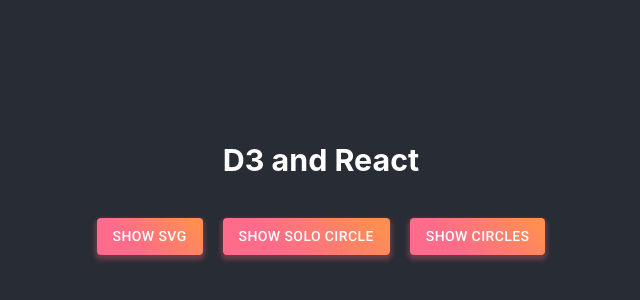
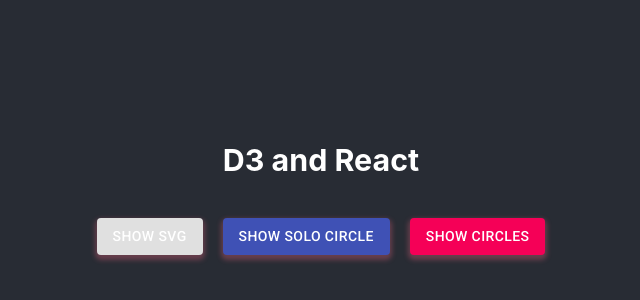
Before and after one commit to Wolven531/d3-and-react, a React (Create React App) app: page / in a window 1280 px wide. Shown: the part 212-512 px from the top of the page, without its empty margins (319-959 px from the left). Built offline with nearby package versions, Linux system fonts and the light colour scheme.

Commit message:
Restore primary / secondary coloring

```diff
--- a/src/App.tsx
+++ b/src/App.tsx
@@ -12,7 +12,7 @@
 function App() {
 	const [currentDisplayIndex, setCurrentDisplayIndex] = useState(-1)
 	const CustomStyledButton = styled(Button)({
-		background: 'linear-gradient(45deg, #FE6B8B 30%, #FF8E53 90%)',
+		// background: 'linear-gradient(45deg, #FE6B8B 30%, #FF8E53 90%)',
 		// border: 0,
 		// borderRadius: 3,
 		boxShadow: '0 3px 5px 2px rgba(255, 105, 135, .3)',
```
